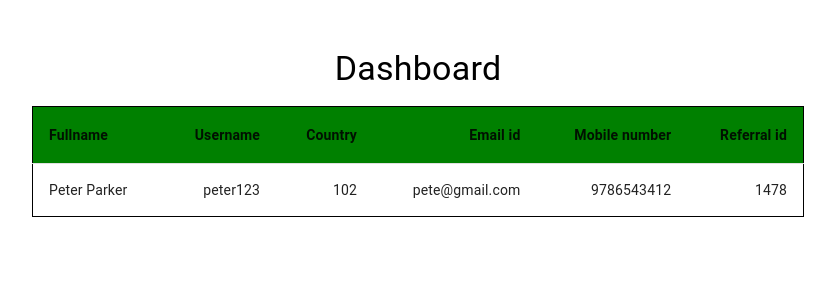
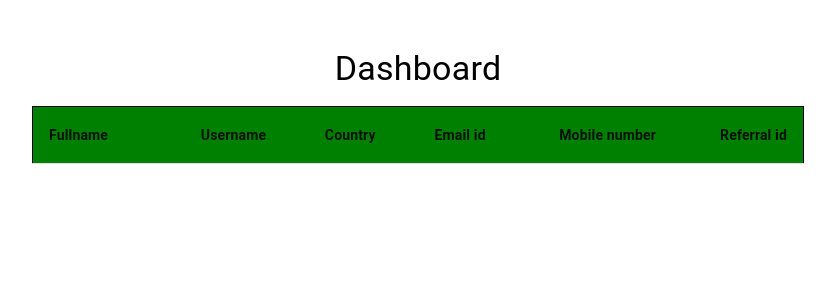
Before and after one commit to Prakharsvnit/UserAuthDashboard, a React (Create React App) app: page /dashboard in a window 1280 px wide. Shown: the top 300 px of the page, without its empty margins (222-1057 px from the left). Built offline with nearby package versions, Linux system fonts and the light colour scheme.

Commit message:
@reduxjs/toolkit added

```diff
--- a/package.json
+++ b/package.json
@@ -6,6 +6,7 @@
     "@emotion/react": "^11.10.5",
     "@emotion/styled": "^11.10.5",
     "@mui/material": "^5.10.17",
+    "@reduxjs/toolkit": "^1.9.1",
     "@testing-library/jest-dom": "^5.16.5",
     "@testing-library/react": "^13.4.0",
     "@testing-library/user-event": "^13.5.0",
@@ -14,6 +15,7 @@
     "node-fetch": "^3.3.0",
     "react": "^18.2.0",
     "react-dom": "^18.2.0",
+    "react-redux": "^8.0.5",
     "react-router-dom": "^6.4.5",
     "react-scripts": "5.0.1",
     "web-vitals": "^2.1.4",
--- a/src/components/Forms/Dashboard.jsx
+++ b/src/components/Forms/Dashboard.jsx
@@ -1,30 +1,21 @@
 import React from "react";
+import { useSelector } from "react-redux";
 import {
   Box,
   Container,
   Typography,
   Table,
-  TableBody,
+  // TableBody,
   TableCell,
   TableHead,
   TableRow,
 } from "@mui/material";
 
 export default function Dashboard() {
-  function createData(name, calories, fat, carbs, protein, arf) {
-    return { name, calories, fat, carbs, protein, arf };
-  }
+  const userInfo = useSelector((state) => state.fetchUserData.userDetails);
 
-  const rows = [
-    createData(
-      "Peter Parker",
-      "peter123",
-      "102",
-      "pete@gmail.com",
-      "9786543412",
-      1478
-    ),
-  ];
+  console.log(userInfo);
+
   return (
     <>
       <Container maxWidth="md">
@@ -62,7 +53,7 @@ export default function Dashboard() {
                 </TableCell>
               </TableRow>
             </TableHead>
-            <TableBody>
+            {/* <TableBody>
               {rows.map((row) => (
                 <TableRow
                   key={row.name}
@@ -78,7 +69,7 @@ export default function Dashboard() {
                   <TableCell align="right">{row.arf}</TableCell>
                 </TableRow>
               ))}
-            </TableBody>
+            </TableBody> */}
           </Table>
         </Box>
       </Container>
--- a/src/components/Forms/LoginForm.jsx
+++ b/src/components/Forms/LoginForm.jsx
@@ -1,13 +1,17 @@
 /* eslint-disable*/
 import React, { useState } from "react";
+import { useDispatch } from "react-redux";
 import axios from "axios";
 import { useNavigate } from "react-router-dom";
 import { Box, Container, Typography, TextField, Button } from "@mui/material";
 import { useFormik, Field, FormikProvider } from "formik";
 import { LoginFormValidation } from "../../formValidation/LoginFormValidation";
+import { userDataActions } from "../../userDataSlice";
 
 export default function LoginForm() {
   const navigate = useNavigate();
+
+  const dispatch = useDispatch();
 
   const [errorMessage, setErrorMessage] = useState("");
 
@@ -36,6 +40,7 @@ export default function LoginForm() {
         .then((response) => {
           console.log("response", response.data);
           if (response?.data?.status) {
+            dispatch(userDataActions.dispatchUserData(response.data.message));
             navigate("/dashboard");
           } else {
             let err = response?.data?.message;
--- a/src/index.js
+++ b/src/index.js
@@ -1,6 +1,8 @@
 import React from "react";
 import ReactDOM from "react-dom/client";
 import App from "./App";
+import store from "./store";
+import { Provider } from "react-redux";
 import reportWebVitals from "./reportWebVitals";
 import { BrowserRouter as Router } from "react-router-dom";
 
@@ -8,7 +10,9 @@ const root = ReactDOM.createRoot(document.getElementById("root"));
 root.render(
   <React.StrictMode>
     <Router>
-      <App />
+      <Provider store={store}>
+        <App />
+      </Provider>
     </Router>
   </React.StrictMode>
 );
--- /dev/null
+++ b/src/store.js
@@ -0,0 +1,8 @@
+import { configureStore } from "@reduxjs/toolkit";
+import dispatchUserDataReducer from "./userDataSlice";
+
+export default configureStore({
+  reducer: {
+    fetchUserData: dispatchUserDataReducer,
+  },
+});
--- /dev/null
+++ b/src/userDataSlice.js
@@ -0,0 +1,17 @@
+import { createSlice } from "@reduxjs/toolkit";
+
+const userDataSlice = createSlice({
+  name: "userData",
+  initialState: {
+    userDetails: {},
+  },
+  reducers: {
+    dispatchUserData(state, action) {
+      state.userData = action.payload;
+    },
+  },
+});
+
+export default userDataSlice.reducer;
+
+export const userDataActions = userDataSlice.actions;
```
Also changed, not shown: 1 other file (tests, documents, lock files or other folders).
